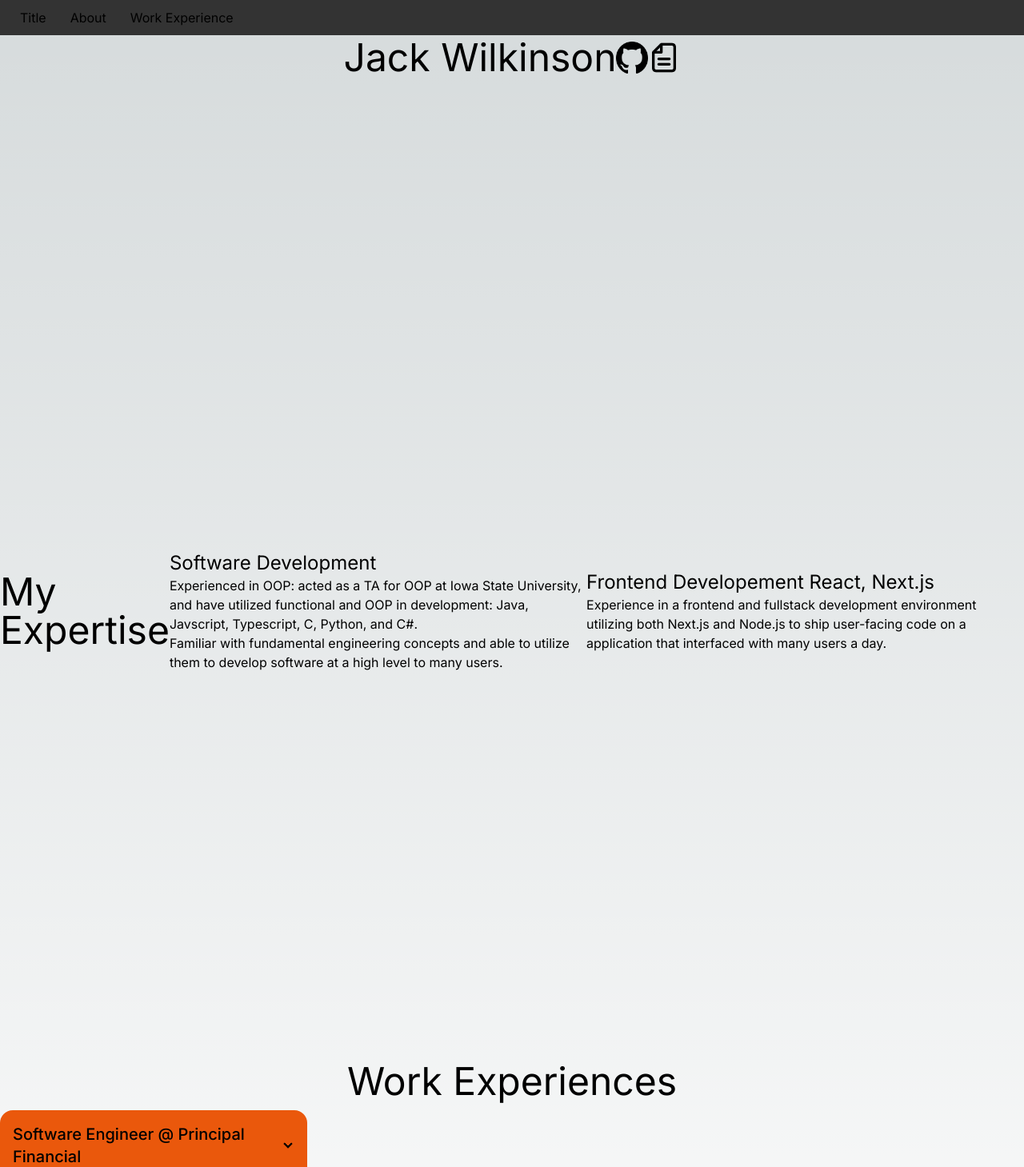
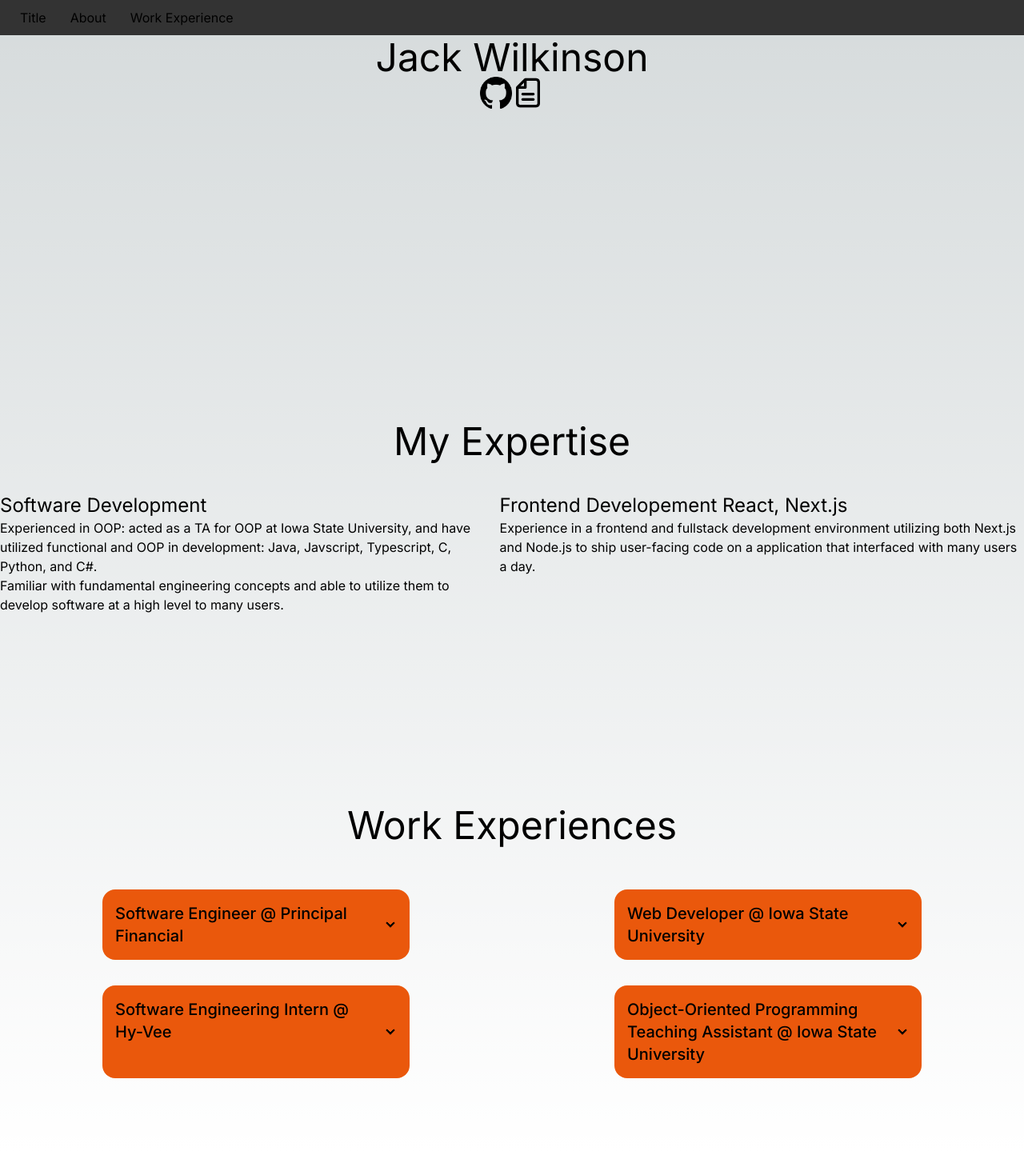
Before and after one commit to JackTWilkinson/portfolio-website, a Next.js app: page / in a window 1280 px wide. Shown: the top 1459 px of the page at 80% size. Built offline with nearby package versions, Linux system fonts and the light colour scheme.

Commit message:
Updating json and styling

```diff
--- a/package.json
+++ b/package.json
@@ -13,9 +13,9 @@
     "@types/react": "18.2.5",
     "@types/react-dom": "18.2.5",
     "autoprefixer": "10.4.14",
+    "next": "13.4.6",
     "eslint": "8.43.0",
-    "eslint-config-next": "^12.0.4",
-    "next": "13.4.6",
+    "eslint-config-next": "13.4.6",
     "postcss": "8.4.24",
     "react": "18.2.0",
     "react-dom": "18.2.0",
--- a/src/app/components/work-experience.tsx
+++ b/src/app/components/work-experience.tsx
@@ -26,11 +26,11 @@ const WorkExperienceItem: React.FC<WorkExperienceProps> = (props: WorkExperience
                     ))
                   }
                 </div>
-                <div>
+                <div className="flex flex-row">
                   {
                     props.dates_worked.map((date, index) => (
-                        <div key={index}>
-                          <p> {date} </p>
+                        <div className="pr-2" key={index}>
+                          <p> { date} </p>
                         </div>
                     ))
                   }
--- a/src/app/globals.css
+++ b/src/app/globals.css
@@ -27,7 +27,7 @@ body {
 }
 
 section {
-  height: 80vh;
+  height: 60vh;
   padding-top: 3rem;
 }
 
--- a/src/app/json/work-experiences.json
+++ b/src/app/json/work-experiences.json
@@ -1,30 +1,32 @@
 [{
     "title": "Software Engineer @ Principal Financial",
-    "description": "I've been writing software at Principal for about a year",
+    "description": "Wrote production code for multiple applications with a focus on TODO",
     "tools": [
         "Java",
         "Salesforce",
         "React"
     ],
     "dates_worked": [
-        "1/1/1111"
+        "June 2022",
+        "Current"
     ]
 },
 {
     "title": "Web Developer @ Iowa State University",
-    "description": "I wrote software for a summer and half a semester",
+    "description": "Developed web applications for different clients at the University.\n Wrote and revised tutorials utilized employees at the web-development department to include updated best practices and tools.\n Designed project proposals for departments at the university and headed teams built around product development and delivery.",
     "tools": [
         "Javascript",
-        "PHP"
+        "PHP",
+        "SQL"
     ],
     "dates_worked": [
-        "1/1/1111",
-        "1/2/1111"
+        "May 2019",
+        "November 2019"
     ]
 },
 {
     "title": "Software Engineering Intern @ Hy-Vee",
-    "description": "I've been writing software at Principal for about a year",
+    "description": "Maintained Hy-Vee’s fuel saver & rewards program as a part of a full-time development team.\n Developed and made changes to customer-facing application pages that are still in use today.\n Added features to existing Hy-Vee APIs used to maintain application function.",
     "tools": [
         "React",
         "Next.js",
@@ -32,20 +34,20 @@
         "GraphQl"
     ],
     "dates_worked": [
-        "1/1/1111",
-        "1/2/1111",
-        "1/1/1112",
-        "1/2/1112"
+        "May 2020",
+        "August 2020",
+        "May 2021",
+        "August 2021"
     ]
 },
 {
     "title": "Object-Oriented Programming Teaching Assistant @ Iowa State University",
-    "description": "I've been writing software at Principal for about a year",
+    "description": "Guided labs and assisted students through code evaluation and office hours.",
     "tools": [
         "Java"
     ],
     "dates_worked": [
-        "1/1/1111",
-        "1/2/1111"
+        "January 2019",
+        "May 2019"
     ]
 }]
--- a/src/app/lib/local-data.tsx
+++ /dev/null
@@ -1,13 +0,0 @@
-import fsPromises from 'fs/promises';
-import path from 'path'
-
-export async function getLocalData() {
-  // Get the path of the json file
-  const filePath = path.join(process.cwd(), 'src/app/json/data.json');
-  // Read the json file
-  const jsonData = await fsPromises.readFile(filePath);
-  // Parse data as json
-  const objectData = JSON.parse(jsonData.toString());
-
-  return objectData
-}
--- a/src/app/pages/about.tsx
+++ b/src/app/pages/about.tsx
@@ -3,16 +3,13 @@ export type AboutProps = {};
 const About: React.FunctionComponent<AboutProps> = () => {
 
     return(
-        <>
-            <div className="flex items-center justify-center">
-                <div>
+        <div className="flex flex-col">
+            <div className='flex justify-center pb-10'>
                 <p className="text-5xl">My Expertise</p>
             </div>
-                <div>
-                    <div>
+            <div className='flex flex-row'>
+                <div className='flex flex-col'>
                     <p className="text-2xl">Software Development</p>
-                    </div>
-                    <div>
                     <p>
                         Experienced in OOP: acted as a TA for OOP at Iowa State University,
                         and have utilized functional and OOP in development: Java, Javscript, Typescript,
@@ -23,15 +20,11 @@ const About: React.FunctionComponent<AboutProps> = () => {
                         develop software at a high level to many users.
                     </p>
                 </div>
-                </div>
-                <div>
-                    <div>
+                <div className='flex flex-col'>
                     <p className="text-2xl">
                         Frontend Developement
                         React, Next.js
                     </p>
-                    </div>
-                    <div>
                     <p>
                         Experience in a frontend and fullstack development environment
                         utilizing both Next.js and Node.js to ship user-facing code on a application
@@ -40,7 +33,6 @@ const About: React.FunctionComponent<AboutProps> = () => {
                 </div>
             </div>
         </div>
-        </>
     )
   }
 
--- a/src/app/pages/title.tsx
+++ b/src/app/pages/title.tsx
@@ -1,19 +1,20 @@
 export type TitleProps = {};
 import Image from 'next/image';
-import GithubLogo from '../../../public/static/github.png';
+import githubLogo from '../../../public/static/github.png';
+import documentLogo from '../../../public/static/document.png';
 
 const Title: React.FunctionComponent<TitleProps> = () => {
 
     return(
-        <>
-            <div className="flex items-center justify-center">
+        <div className='flex flex-col'>
+            <div className='flex items-center justify-center'>
+                <p className='text-5xl'>Jack Wilkinson</p>
+            </div>
+            <div className='flex flex-row items-center justify-center'>
                 <div>
-                    <p className="text-5xl">Jack Wilkinson</p>
-                </div>
-                <div>
-                    <a rel="noopener noreferrer" href="https://github.com/JackTWilkinson" target="_blank">
+                    <a rel='noopener noreferrer' href='https://github.com/JackTWilkinson' target='_blank'>
                         <Image
-                            src={require('/public/static/github.png')}
+                            src={githubLogo}
                             width={40}
                             height={40}
                             alt='Link to my Github profile'
@@ -21,9 +22,9 @@ const Title: React.FunctionComponent<TitleProps> = () => {
                     </a>
                 </div>
                 <div>
-                    <a href="../../../public/resume.pdf" download>
+                    <a href={'../../../public/resume.pdf'} download='resume'>
                         <Image
-                            src={require('/public/static/document.png')}
+                            src={documentLogo}
                             width={40}
                             height={40}
                             alt='A download link for my current Resume'
@@ -31,7 +32,7 @@ const Title: React.FunctionComponent<TitleProps> = () => {
                     </a>
                 </div>
             </div>
-        </>
+        </div>
     )
   }
 
--- a/src/app/pages/work-experience-list.tsx
+++ b/src/app/pages/work-experience-list.tsx
@@ -9,22 +9,20 @@ const WorkExperienceList: React.FunctionComponent<WorkExperienceListProps> = ()
 
   return(
         <>
-          <div className="flex items-center justify-center">
+          <div className="flex justify-center pb-10">
             <p className="text-5xl">Work Experiences</p>
           </div>
-          <div className="grid py-3 grid-cols-2 gap-4 h-48">
-            <div>
+          <div className="grid grid-cols-2">
             {
               experienceArray.map((experience: WorkExperienceProps, key) => {
                 return (
-                    <div key={key}>
+                  <div className="flex justify-center py-4" key={key}>
                     <WorkExperienceItem {...experience} />
                   </div>
                 )
               })
             }
           </div>
-          </div>
         </>
     )
   }
```
Also changed, not shown: 2 other files (tests, documents, lock files or other folders). Lines whose indentation alone changed are shown as unchanged.
